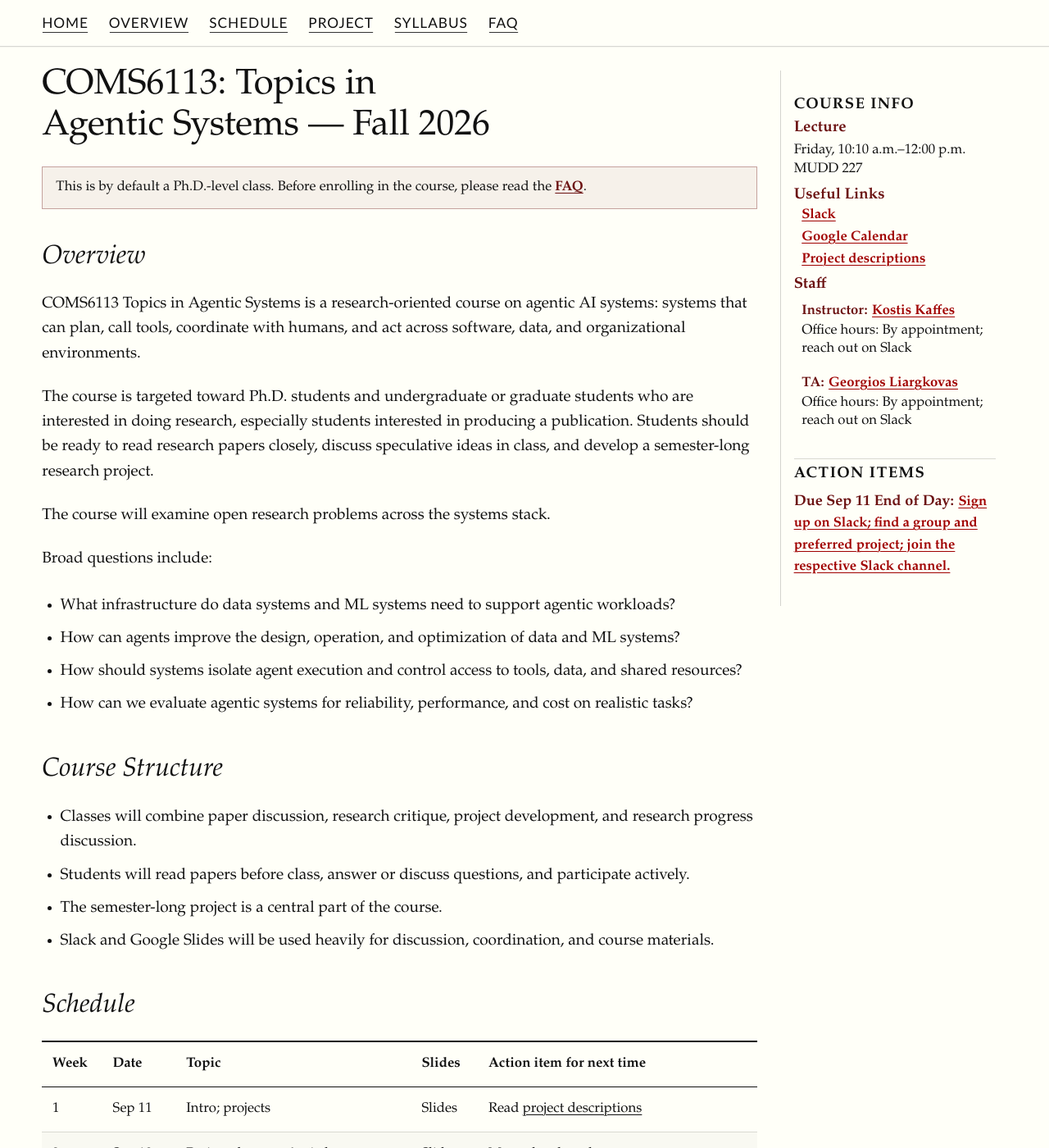
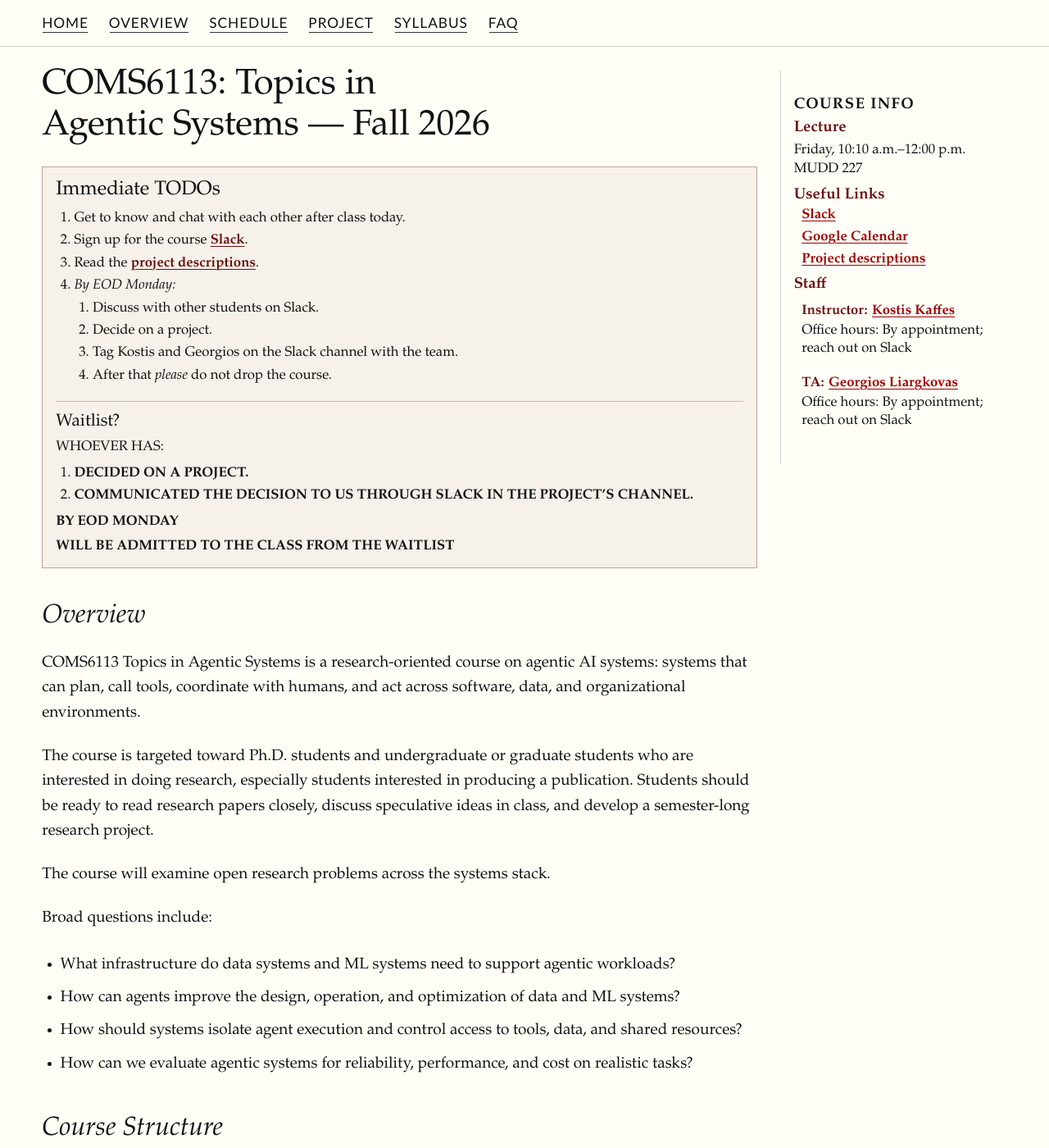
Before and after one commit to Columbia-DAP-Lab/agentic-systems, a Jekyll site: the page docs/index.html, which Jekyll copies as it is, in a window 1280 px wide and 1400 px high. Shown: the whole window at 82% size. Built offline with Jekyll 4.4.1, drawn with Linux system fonts in a browser that asks for light colours; some of the changed text lies outside the part shown.

Commit message:
Update course banner, project schedule, FAQ, and slides

```diff
--- a/css/tufte.css
+++ b/css/tufte.css
@@ -777,3 +777,55 @@ a:focus-visible {
     scroll-margin-top: 6.5rem;
   }
 }
+
+.course-rail .action-steps {
+  width: auto;
+  margin: 0.4rem 0 0;
+  padding-inline: 1.4rem 0;
+  font-size: inherit;
+  line-height: 1.45;
+  list-style: decimal;
+}
+
+.course-rail .action-steps li {
+  padding: 0.2rem 0;
+  border-bottom: 0;
+}
+
+.course-shell article .immediate-todos {
+  padding: 0.85rem 1rem;
+}
+
+.course-shell article .immediate-todos h2 {
+  margin-top: 0;
+  font-style: normal;
+  font-size: 1.5rem;
+}
+
+.course-shell article .immediate-todos h3 {
+  margin-top: 0.8rem;
+  margin-bottom: 0.4rem;
+  font-size: 1.3rem;
+  padding-top: 0.65rem;
+  border-top: 1px solid rgba(107, 17, 17, 0.25);
+  font-style: normal;
+}
+
+.course-shell article .immediate-todos p,
+.course-shell article .immediate-todos ol {
+  font-size: 1.05rem;
+  line-height: 1.4;
+  margin-block: 0.4rem;
+}
+
+.course-shell article .immediate-todos ol ol {
+  margin-block: 0.15rem;
+}
+
+.course-shell article .immediate-todos > :last-child {
+  margin-bottom: 0;
+}
+
+.course-shell article .immediate-todos li {
+  padding-block: 0.12rem;
+}
--- a/docs/index.html
+++ b/docs/index.html
@@ -18,7 +18,7 @@
   <!-- Load MathJax only when enabled in _data/options.yml -->
 
 
-  <link rel="canonical" href="http://localhost:4000/agentic-systems/">
+  <link rel="canonical" href="https://daplab.cs.columbia.edu/agentic-systems/">
 </head>
 
   <body>
@@ -40,8 +40,37 @@
       <article class="group">
         <h1 id="coms6113-topics-in-agentic-systems--fall-2026">COMS6113: Topics in Agentic Systems — Fall 2026</h1>
 
-<div class="course-notice">
-  This is by default a Ph.D.-level class. Before enrolling in the course, please read the <a href="/agentic-systems/#faq">FAQ</a>.
+<div class="course-notice immediate-todos">
+
+  <h2 id="immediate-todos">Immediate TODOs</h2>
+
+  <ol>
+    <li>Get to know and chat with each other after class today.</li>
+    <li>Sign up for the course <a href="https://join.slack.com/t/coms6113topic-zqd9570/shared_invite/zt-46z5wa0s6-ZrmfU4j9bF7SKYD3MgqW6g">Slack</a>.</li>
+    <li>Read the <a href="https://docs.google.com/document/d/1g3F_P0N2ADNb0rCtoMUajTb8ascpspPMIQxLrO9SA5w/edit?usp=sharing">project descriptions</a>.</li>
+    <li><em>By EOD Monday:</em>
+      <ol>
+        <li>Discuss with other students on Slack.</li>
+        <li>Decide on a project.</li>
+        <li>Tag Kostis and Georgios on the Slack channel with the team.</li>
+        <li>After that <em>please</em> do not drop the course.</li>
+      </ol>
+    </li>
+  </ol>
+
+  <h3 id="waitlist">Waitlist?</h3>
+
+  <p>WHOEVER HAS:</p>
+
+  <ol>
+    <li><strong>DECIDED ON A PROJECT.</strong></li>
+    <li><strong>COMMUNICATED THE DECISION TO US THROUGH SLACK IN THE PROJECT’S CHANNEL.</strong></li>
+  </ol>
+
+  <p><strong>BY EOD MONDAY</strong></p>
+
+  <p><strong>WILL BE ADMITTED TO THE CLASS FROM THE WAITLIST</strong></p>
+
 </div>
 
 <h2 id="overview">Overview</h2>
@@ -91,34 +120,34 @@
         <td>1</td>
         <td>Sep 11</td>
         <td>Intro; projects</td>
-        <td>Slides</td>
-        <td>Read <a href="https://docs.google.com/document/d/1Vl1rhJXF3YNbMzYxPTASYBiAOf5wzyHQn6gyN5LZJmU/edit?usp=sharing">project descriptions</a></td>
+        <td><a href="/agentic-systems/assets/slides/intro.pdf">Intro</a></td>
+        <td><a href="/agentic-systems/assets/slides/intro.svg">Project pitch</a> (<a href="https://docs.google.com/presentation/d/1NckcYtXcqGHQG9jKxJEJEZ-79LHxtctmKXTGCCmAFA8/edit?slide=id.p#slide=id.p">Template</a>)</td>
       </tr>
       <tr>
         <td>2</td>
         <td>Sep 18</td>
-        <td>Project abstracts &amp; pitches</td>
+        <td>Project pitch</td>
         <td>Slides</td>
-        <td>Map related work</td>
+        <td>Prepare a short related-work overview; write up related work for the paper</td>
       </tr>
       <tr>
         <td>3</td>
         <td>Sep 25</td>
-        <td>Related-work review</td>
+        <td>Short overview of related work by every team; related-work write-up for the paper</td>
         <td>Slides</td>
-        <td>Begin the baseline; shortlist target conferences</td>
+        <td>Run a baseline and prepare the first figure for Oct 9</td>
       </tr>
       <tr>
         <td>4</td>
         <td>Oct 2</td>
         <td><strong>No class</strong></td>
         <td>—</td>
-        <td>Complete the baseline; select a target conference</td>
+        <td>Continue baseline work; prepare the first figure for Oct 9</td>
       </tr>
       <tr>
         <td>5</td>
         <td>Oct 9</td>
-        <td>Baseline demo &amp; target conference</td>
+        <td>Run a baseline; show the first figure</td>
         <td>Slides</td>
         <td>Draft the motivation and research story</td>
       </tr>
@@ -204,6 +233,8 @@
   <li>Write the final result as a full publication-ready research paper.</li>
 </ul>
 
+<p><strong>Each group will lead a lecture on their related work, randomly assigned between October 9 and November 13. You can swap lectures—let us know early!</strong></p>
+
 <p>Possible project areas include LLM serving for agents, agentic workflow optimization, using AI agents for system optimization, agentic sandbox development and optimization, and many more.</p>
 
 <p>Review the <a href="https://docs.google.com/document/d/1Vl1rhJXF3YNbMzYxPTASYBiAOf5wzyHQn6gyN5LZJmU/edit?usp=sharing">project descriptions</a>.</p>
@@ -275,7 +306,7 @@
 
 <p>Every project must be about agentic systems. Projects should ask a concrete research question about systems that can plan, call tools, coordinate with humans, or act across software, data, or organizational environments.</p>
 
-<p>Projects will be done in teams. The minimum team size is 3 students, so students should expect to find and convince at least two other students to work with them on a shared project idea.</p>
+<p>By default, you will work on one of the predefined course projects. Groups should have approximately 4 students, with a minimum of 2. The target outcome is an OSDI, ICML, or VLDB submission.</p>
 
 <h3 id="how-will-projects-be-structured">How will projects be structured?</h3>
 
@@ -285,12 +316,19 @@
 
 <p>The course will have multiple project deliverables throughout the semester, not only a final presentation or final paper.</p>
 
-<h3 id="can-i-bring-my-own-phd-project">Can I bring my own Ph.D. project?</h3>
+<h3 id="can-i-bring-my-own-phd-hobby-or-start-up-project">Can I bring my own Ph.D., hobby, or start-up project?</h3>
 
-<p>No. The course project is not meant to be a way to continue an unrelated Ph.D. project. All course projects must be about agentic systems and must satisfy the project expectations for this class, including team formation, weekly shepherd meetings, regular in-class progress presentations, and intermediate deliverables.</p>
+<p>By default, no: you should work on a predefined course project. An exception is possible only if <strong>all</strong> of the following apply:</p>
+
+<ol>
+  <li>You send your proposed project to Kostis <strong>today (September 11)</strong>.</li>
+  <li>The project is about <strong>agents + systems</strong>.</li>
+  <li>You are willing to have more people join your project.</li>
+  <li>Kostis approves the project.</li>
+</ol>
 
       </article>
-      <aside class="course-rail" aria-label="Pinned course information and action items">
+      <aside class="course-rail" aria-label="Course information">
   <section class="rail-section">
     <h2>Course Info</h2>
     <h3 class="rail-subheading">Lecture</h3>
@@ -304,15 +342,15 @@
     <ul class="rail-list useful-links">
 
         <li>
-          <a class="rail-label rail-link" href="https://join.slack.com/t/coms6113topic-zqd9570/shared_invite/zt-46z5wa0s6-ZrmfU4j9bF7SKYD3MgqW6g">Slack</a>
+<a class="rail-label rail-link" href="https://join.slack.com/t/coms6113topic-zqd9570/shared_invite/zt-46z5wa0s6-ZrmfU4j9bF7SKYD3MgqW6g">Slack</a>
         </li>
 
         <li>
-          <a class="rail-label rail-link" href="https://calendar.google.com/calendar/u/0/newembed?src=c_b60dbada25b4a37367dd30056e16657f071ca5b564c4c3e3e8e64bccc38e10ec@group.calendar.google.com">Google Calendar</a>
+<a class="rail-label rail-link" href="https://calendar.google.com/calendar/u/0/newembed?src=c_b60dbada25b4a37367dd30056e16657f071ca5b564c4c3e3e8e64bccc38e10ec@group.calendar.google.com">Google Calendar</a>
         </li>
 
         <li>
-          <a class="rail-label rail-link" href="https://docs.google.com/document/d/1Vl1rhJXF3YNbMzYxPTASYBiAOf5wzyHQn6gyN5LZJmU/edit?usp=sharing">Project descriptions</a>
+<a class="rail-label rail-link" href="https://docs.google.com/document/d/1Vl1rhJXF3YNbMzYxPTASYBiAOf5wzyHQn6gyN5LZJmU/edit?usp=sharing">Project descriptions</a>
         </li>
 
     </ul>
@@ -330,17 +368,6 @@
           <span class="staff-role">TA:</span>
           <a class="staff-name" href="https://liargkovas.com">Georgios Liargkovas</a>
           <span class="rail-detail">Office hours: By appointment; reach out on Slack</span>
-        </li>
-
-    </ul>
-  </section>
-
-  <section class="rail-section">
-    <h2>Action Items</h2>
-    <ul class="rail-list">
-
-        <li class="action-item">
-          <span class="rail-label">Due Sep 11 End of Day:</span> <a class="rail-detail rail-link" href="https://join.slack.com/t/coms6113topic-zqd9570/shared_invite/zt-46z5wa0s6-ZrmfU4j9bF7SKYD3MgqW6g">Sign up on Slack; find a group and preferred project; join the respective Slack channel.</a>
         </li>
 
     </ul>
```
Also changed, not shown: _data/action_items.yml (+0 -8 lines), _includes/action-items.html (+2 -13 lines), docs/css/tufte.css (+52 -0 lines), index.md (+39 -12 lines), assets/slides/intro.svg (added), docs/assets/slides/intro.svg (added), 2 other files.
